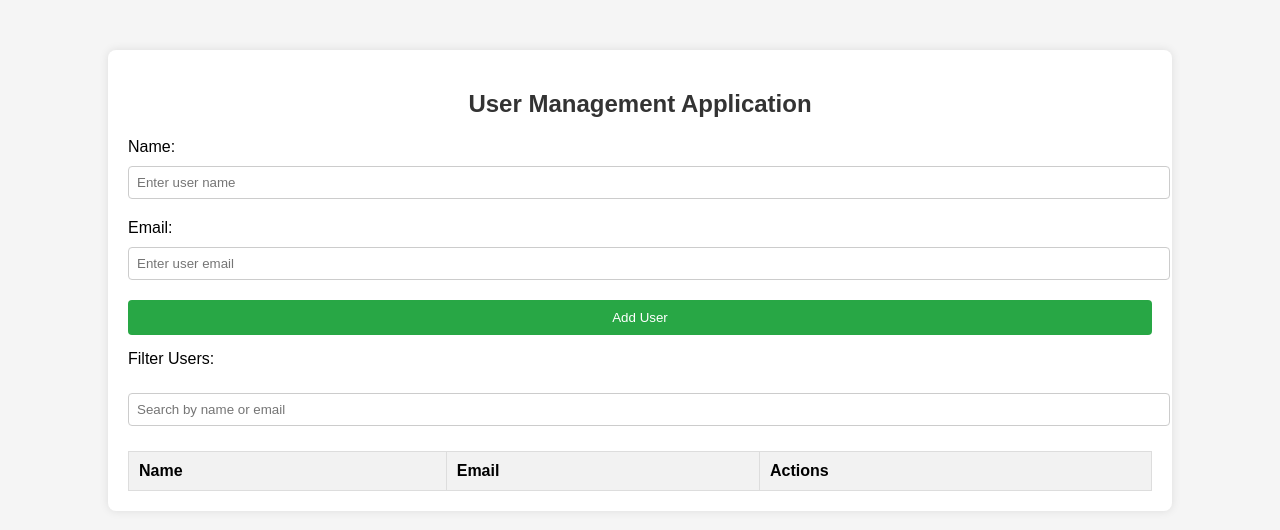
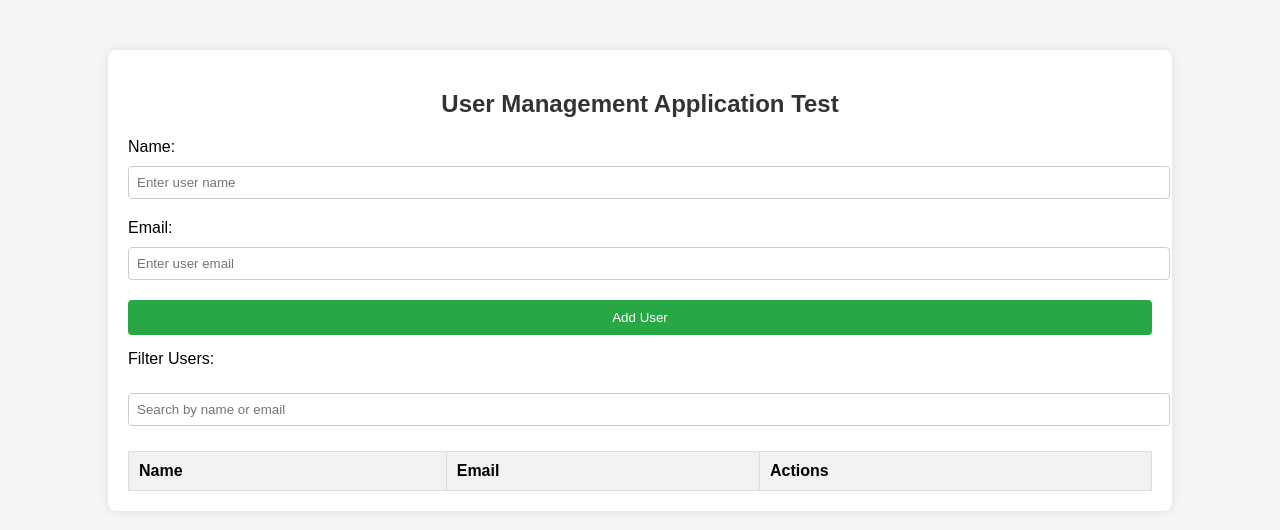
Before and after one commit to Tech-Workshop/user-management-app, a plain HTML site: page index.html in a window 1280 px wide. Drawn offline with Linux system fonts and the light colour scheme.

Commit message:
changed file name

```diff
--- a/index.html
+++ b/index.html
@@ -8,7 +8,7 @@
 </head>
 <body>
     <div class="container">
-        <h2>User Management Application</h2>
+        <h2>User Management Application Test</h2>
 
         <!-- User Form -->
         <form id="userForm">
```
